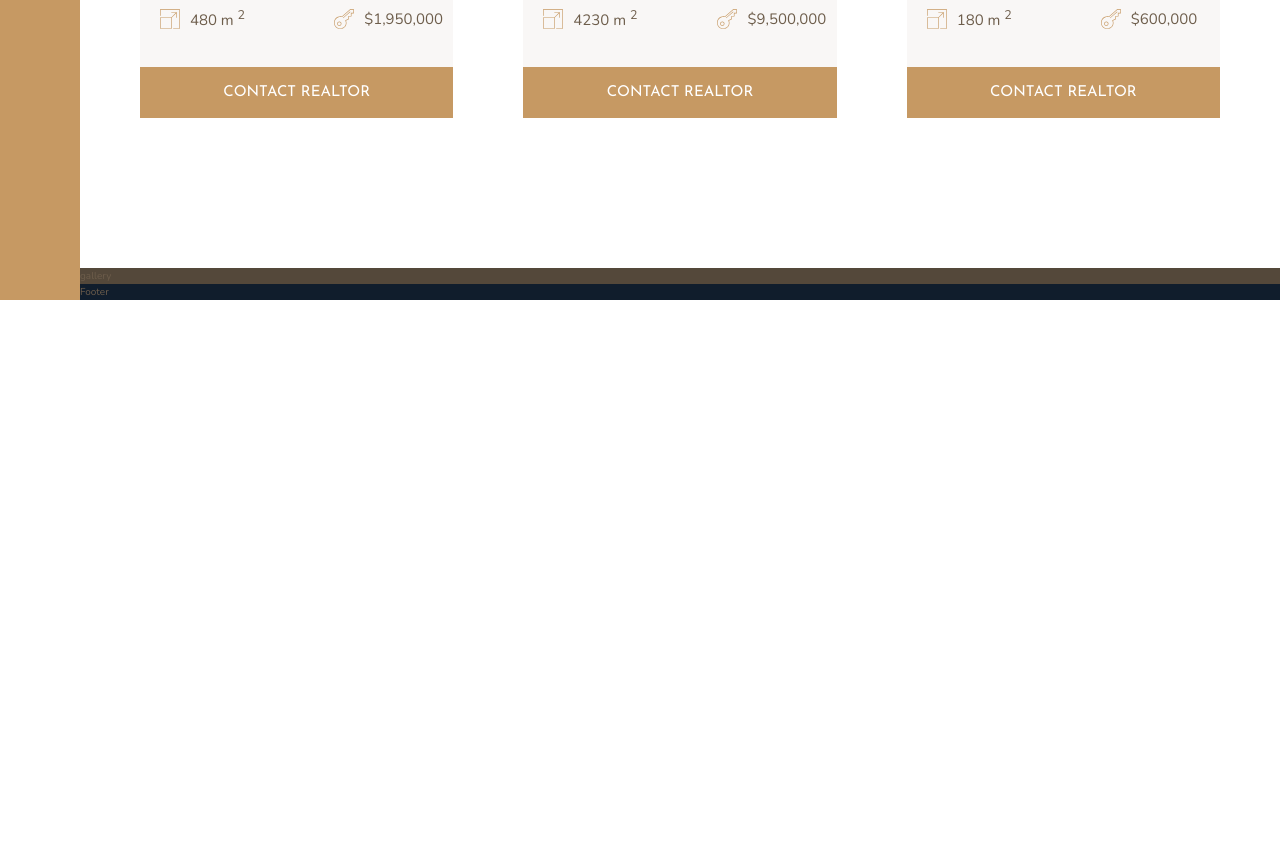
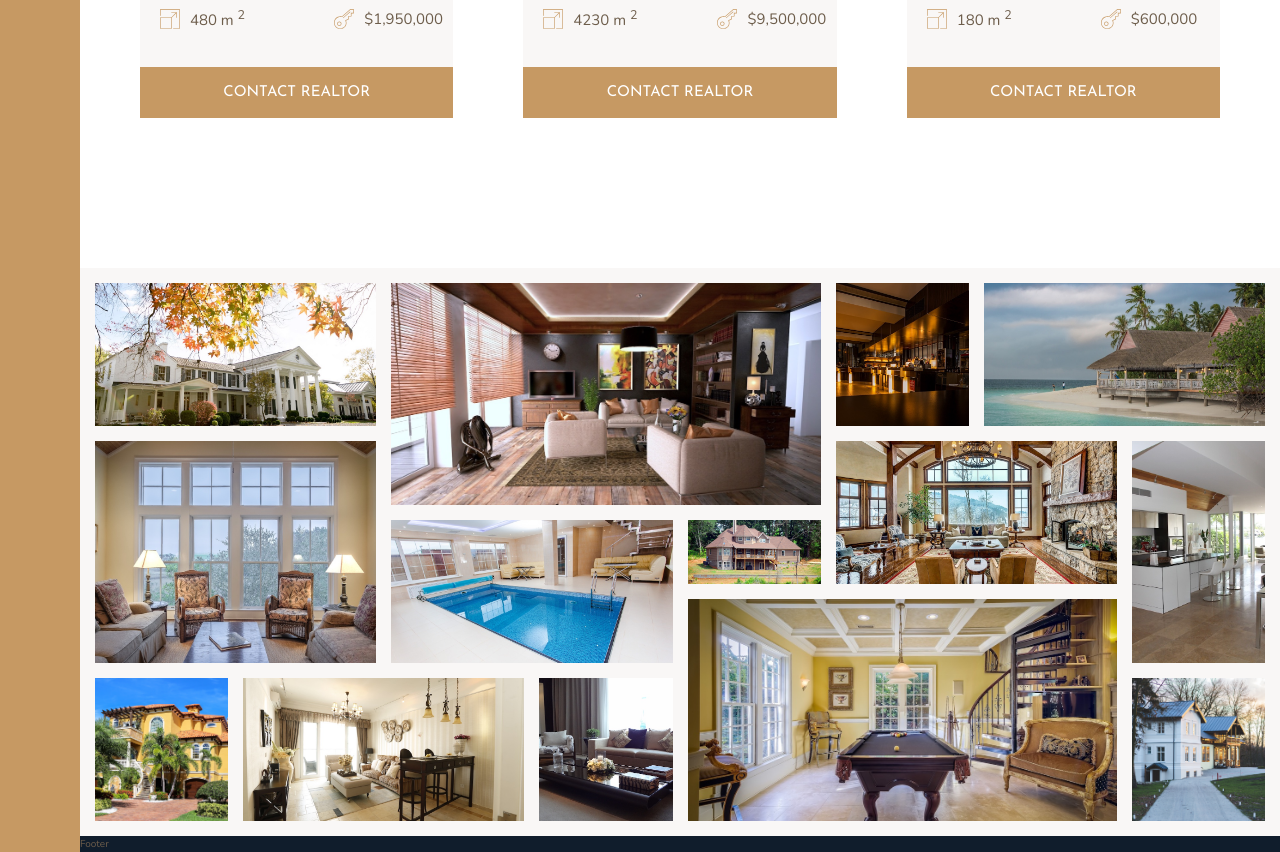
Before and after one commit to catalinpetrovici/Nexter-SASS-Grid, a website: page index.html in a window 1280 px wide. Shown: the part 2804-3656 px from the top of the page. Before the commit the page ends 3104 px from the top, so only its background shows below. Drawn offline with nearby package versions, Linux system fonts and the light colour scheme.

Commit message:
Building the Gallery - done

```diff
--- a/index.html
+++ b/index.html
@@ -69,10 +69,12 @@
             <p class="feature__text">Pariatur voluptatibus quidem consequatur harum, voluptatum mollitia quae.</p>
         </div>
     </div>
+
     <div class="story__pictures">
         <img src="./img/story-1.jpeg" alt="Couple with new house" class="story__img--1">
         <img src="./img/story-2.jpeg" alt="New house" class="story__img--2">
     </div>
+
     <div class="story__content">
         <h3 class="heading-3 mb-sm">Happy Customers</h3>
         <h2 class="heading-2 heading-2--dark mb-md">&ldquo;The best decision of our lives&rdquo;</h2>
@@ -80,6 +82,7 @@
             necessitatibus pariatur voluptatibus. Quidem consequatur harum volupta!</p>
         <button class="btn">Find your own home</button>
     </div>
+
     <div class="homes">
         <div class="home">
             <img src="./img/house-1.jpeg" alt="House 1" class="home__img">
@@ -113,6 +116,7 @@
             </div>
             <button class="btn home__btn">Contact realtor</button>
         </div>
+
 
         <div class="home">
             <img src="./img/house-2.jpeg" alt="House 1" class="home__img">
@@ -282,7 +286,39 @@
             <button class="btn home__btn">Contact realtor</button>
         </div>
     </div>
-    <div class="gallery">gallery</div>
+
+    <div class="gallery">
+        <figure class="gallery__item gallery__item--1"><img src="./img/gal-1.jpeg" alt="Gallery image 1"
+                class="gallery__img"></figure>
+        <figure class="gallery__item gallery__item--2"><img src="./img/gal-2.jpeg" alt="Gallery image 2"
+                class="gallery__img"></figure>
+        <figure class="gallery__item gallery__item--3"><img src="./img/gal-3.jpeg" alt="Gallery image 3"
+                class="gallery__img"></figure>
+        <figure class="gallery__item gallery__item--4"><img src="./img/gal-4.jpeg" alt="Gallery image 4"
+                class="gallery__img"></figure>
+        <figure class="gallery__item gallery__item--5"><img src="./img/gal-5.jpeg" alt="Gallery image 5"
+                class="gallery__img"></figure>
+        <figure class="gallery__item gallery__item--6"><img src="./img/gal-6.jpeg" alt="Gallery image 6"
+                class="gallery__img"></figure>
+        <figure class="gallery__item gallery__item--7"><img src="./img/gal-7.jpeg" alt="Gallery image 7"
+                class="gallery__img"></figure>
+        <figure class="gallery__item gallery__item--8"><img src="./img/gal-8.jpeg" alt="Gallery image 8"
+                class="gallery__img"></figure>
+        <figure class="gallery__item gallery__item--9"><img src="./img/gal-9.jpeg" alt="Gallery image 9"
+                class="gallery__img"></figure>
+        <figure class="gallery__item gallery__item--10"><img src="./img/gal-10.jpeg" alt="Gallery image 10"
+                class="gallery__img"></figure>
+        <figure class="gallery__item gallery__item--11"><img src="./img/gal-11.jpeg" alt="Gallery image 11"
+                class="gallery__img"></figure>
+        <figure class="gallery__item gallery__item--12"><img src="./img/gal-12.jpeg" alt="Gallery image 12"
+                class="gallery__img"></figure>
+        <figure class="gallery__item gallery__item--13"><img src="./img/gal-13.jpeg" alt="Gallery image 13"
+                class="gallery__img"></figure>
+        <figure class="gallery__item gallery__item--14"><img src="./img/gal-14.jpeg" alt="Gallery image 14"
+                class="gallery__img"></figure>
+
+    </div>
+
     <footer class="footer">Footer</footer>
 </body>
 
--- a/sass/_gallery.scss
+++ b/sass/_gallery.scss
@@ -1,4 +1,77 @@
 .gallery {
-    background-color: $color-grey-dark-1;
+    background-color: $color-grey-light-1;
     grid-column: full-start / full-end;
+
+    display: grid;
+    grid-template-columns: repeat(8, 1fr);
+    grid-template-rows: repeat(7, 5vw);
+    grid-gap: 1.5rem;
+    padding: 1.5rem;
+
+    &__item {
+        &--1 {
+            grid-row: 1 / span 2;
+            grid-column: 1 / span 2;
+        }
+
+        &--2 {
+            grid-row: 1 / span 3;
+            grid-column: 3 / span 3;
+        }
+        &--3 {
+            grid-row: 1 / span 2;
+        }
+        &--4 {
+            grid-row: 1 / span 2;
+            grid-column: 7 / span 2;
+        }
+        &--5 {
+            grid-row: 3 / span 3;
+            grid-column: 1 / span 2;
+        }
+        &--6 {
+            grid-row: 4 / span 2;
+            grid-column: 3 / span 2;
+        }
+
+        &--7 {
+            grid-row: 4 / span 1;
+            grid-column: 5 / span 1;
+        }
+        &--8 {
+            grid-row: 3 / span 2;
+            grid-column: 6 / span 2;
+        }
+        &--9 {
+            grid-row: 3 / span 3;
+            grid-column: 8 / span 1;
+        }
+        &--10 {
+            grid-row: 6 / span 2;
+            grid-column: 1 / span 1;
+        }
+        &--11 {
+            grid-row: 6 / span 2;
+            grid-column: 2 / span 2;
+        }
+        &--12 {
+            grid-row: 6 / span 2;
+            grid-column: 4 / span 1;
+        }
+        &--13 {
+            grid-row: 5 / span 3;
+            grid-column: 5 / span 3;
+        }
+        &--14 {
+            grid-row: 6 / span 2;
+            grid-column: 8 / span 1;
+        }
+    }
+
+    &__img {
+        width: 100%;
+        height: 100%;
+        object-fit: cover;
+        display: block;
+    }
 }
--- a/sass/_homes.scss
+++ b/sass/_homes.scss
@@ -73,9 +73,6 @@
             width: 2rem;
             margin-right: 1rem;
         }
-
-        p {
-        }
     }
 
     &__btn {
```
Also changed, not shown: css/style.css.
